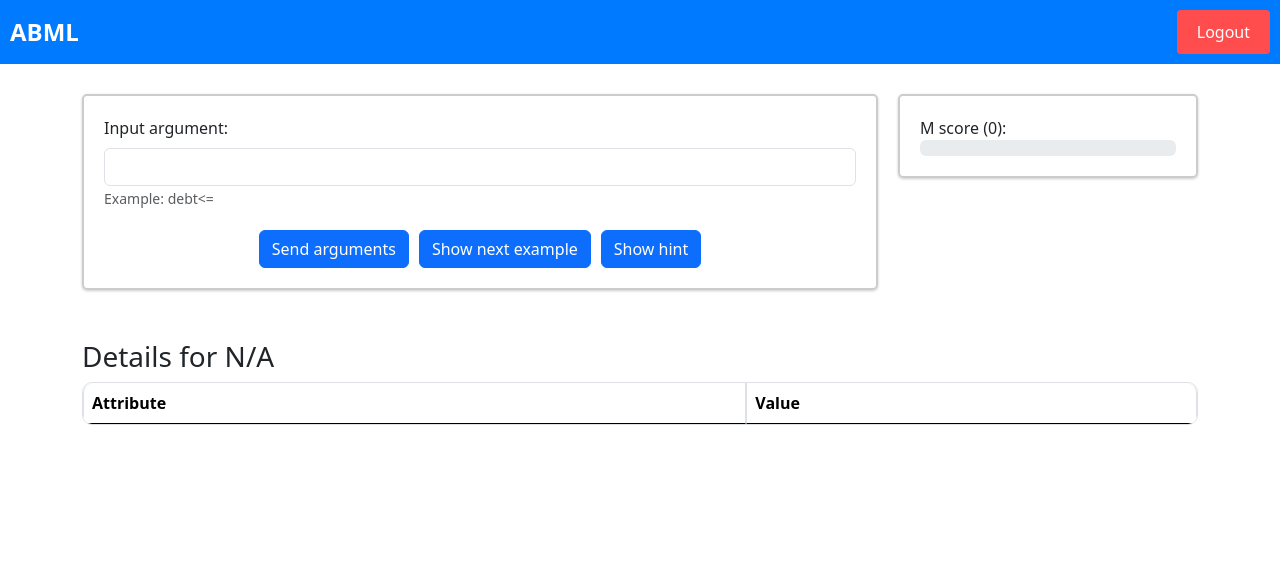
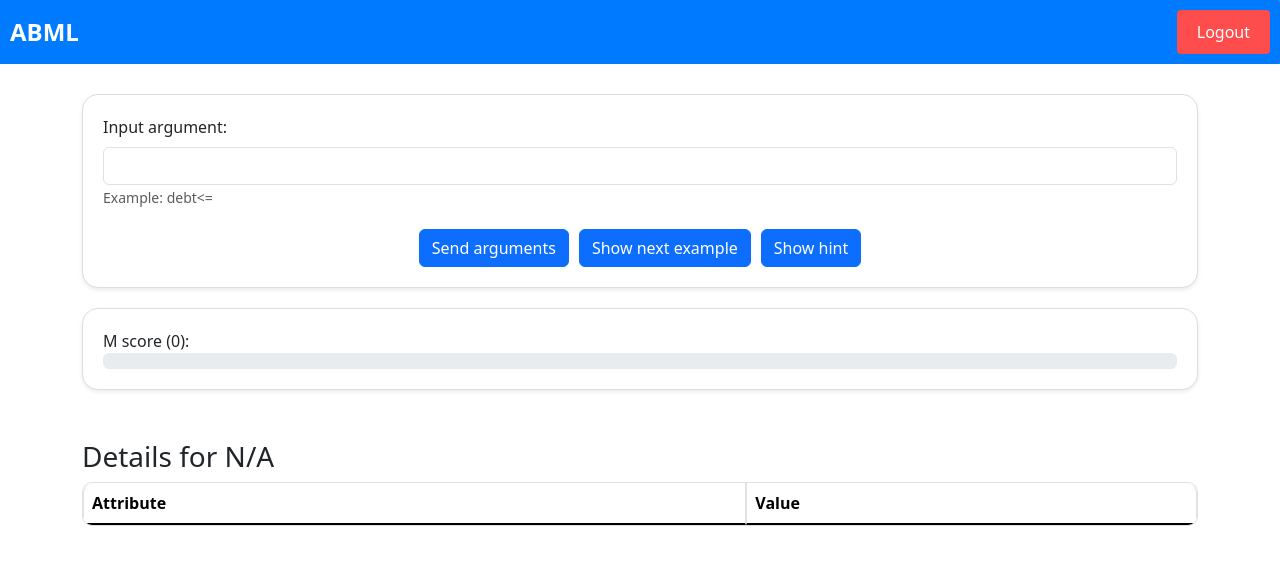
Before and after one commit to edolj/react-abml, a React (Vite) app: page /selectExample/1 in a window 1280 px wide. Shown: the top 564 px of the page. Built offline with nearby package versions, Linux system fonts and the light colour scheme; sample sign-in values are in the browser's storage.

Commit message:
center items

```diff
--- a/src/components/ArgumentView.tsx
+++ b/src/components/ArgumentView.tsx
@@ -2,6 +2,7 @@ import { useParams, useLocation, useNavigate } from "react-router-dom";
 import { useState } from "react";
 import { ToastContainer, toast } from "react-toastify";
 import "react-toastify/dist/ReactToastify.css";
+import "../css/PrimaryButton.css";
 import "../css/Corners.css";
 import Backdrop from "@mui/material/Backdrop";
 import CircularProgress from "@mui/material/CircularProgress";
@@ -30,16 +31,6 @@ function ArgumentView() {
       value: detail[1],
     }))
   );
-
-  const getRowStyle = (domain: string) => {
-    const cleanedText = userArgument.replace(/[<>=]/g, "");
-    const args = cleanedText.split(",").map((arg) => arg.trim());
-
-    if (args.includes(domain)) {
-      return { backgroundColor: "#bbdefb" };
-    }
-    return {};
-  };
 
   const readUserArgument = (event: any) => {
     setUserArgument(event.target.value);
@@ -168,25 +159,26 @@ function ArgumentView() {
   return (
     <>
       <ToastContainer />
-      <div className="container" style={{ marginBottom: "40px" }}>
-        {/* Box for Argument Input and M score */}
+      <div className="container">
         <div
           style={{
             display: "flex",
-            justifyContent: "space-between",
-            alignItems: "flex-start",
+            flexDirection: "column",
+            gap: "20px",
             marginTop: "10px",
             marginBottom: "10px",
           }}
         >
         {/* Argument Input Box */}
-          <div style={{ flex: 1, marginRight: "20px" }} className="box-with-border">
+        <div className="box-with-border card-view">
           <div style={{ marginBottom: "20px" }}>
             <Form.Label>Input argument:</Form.Label>
             <Form.Control onChange={readUserArgument} />
             <Form.Text muted>{"Example: debt<="}</Form.Text>
           </div>
-            {alertError && (<Alert onClose={() => setAlertError(null)}>{alertError}</Alert> )}
+          {alertError && (
+            <Alert onClose={() => setAlertError(null)}>{alertError}</Alert>
+          )}
           <div style={{ textAlign: "center" }}>
             <PrimaryButton onClick={showCriticalExample}>
               Send arguments
@@ -207,11 +199,9 @@ function ArgumentView() {
         </div>
 
         {/* M-Score Box */}
-          <div style={{ flex: "0 0 300px" }}>
-            <div style={{ marginBottom: "40px" }} className="box-with-border">
+        <div className="box-with-border card-view">
           M score ({m_score / 100}):
           <ProgressBar now={m_score} label={`${m_score}`} />
-            </div>
         </div>
       </div>
 
@@ -230,7 +220,7 @@ function ArgumentView() {
             {formattedData.map((row: any, rowIndex: number) => (
               <tr key={rowIndex}>
                 {columns.map((column, columnIndex) => (
-                  <td key={columnIndex} style={getRowStyle(row.key)}>
+                  <td key={columnIndex}>
                     {row[column.accessor]}
                   </td>
                 ))}
--- a/src/components/MainTable.tsx
+++ b/src/components/MainTable.tsx
@@ -18,7 +18,9 @@ function MainTable({ columns, data, onRowClick }: Props) {
       <thead>
         <tr>
           {columns.map((column: any, columnIndex: number) => (
-            <th key={columnIndex}>{column.Header}</th>
+            <th key={columnIndex} className={
+              columnIndex >= columns.length - 2 ? "center-text" : ""
+            }>{column.Header}</th>
           ))}
         </tr>
       </thead>
@@ -27,7 +29,9 @@ function MainTable({ columns, data, onRowClick }: Props) {
           <React.Fragment key={rowIndex}>
             <tr onClick={() => handleRowClick(rowIndex)}>
               {columns.map((column: any, columnIndex: number) => (
-                <td key={columnIndex}>{row[column.accessor]}</td>
+                <td key={columnIndex} className={
+                  columnIndex >= columns.length - 2 ? "center-text" : ""
+                }>{row[column.accessor]}</td>
               ))}
             </tr>
           </React.Fragment>
--- a/src/components/PrimaryButton.tsx
+++ b/src/components/PrimaryButton.tsx
@@ -8,7 +8,7 @@ const PrimaryButton = ({ children, onClick, style }: Props) => {
   return (
     <button
       type="button"
-      className="btn btn-primary"
+      className="btn btn-primary custom-primary-button"
       onClick={onClick}
       style={style}
     >
--- a/src/css/Corners.css
+++ b/src/css/Corners.css
@@ -23,5 +23,9 @@
 }
 
 .rounded-table thead th {
-  border-bottom: 1px solid black;  /* Only the first row in thead will have bottom border */
+  border-bottom: 2px solid black;  /* Only the first row in thead will have bottom border */
 }
+
+.center-text {
+  text-align: center;
+}
--- /dev/null
+++ b/src/css/PrimaryButton.css
@@ -0,0 +1,16 @@
+.custom-primary-button:hover {
+    transform: scale(1.05);
+}
+
+.card-view {
+    background-color: #fff;
+    border: 1px solid #ddd;
+    border-radius: 16px;
+    box-shadow: 0 2px 4px rgba(0, 0, 0, 0.08);
+    padding: 20px;
+    transition: box-shadow 0.2s ease, transform 0.2s ease;
+}
+
+.card-view:hover {
+    box-shadow: 0 4px 8px rgba(0, 0, 0, 0.12);
+}
```
Lines whose indentation alone changed are shown as unchanged.
